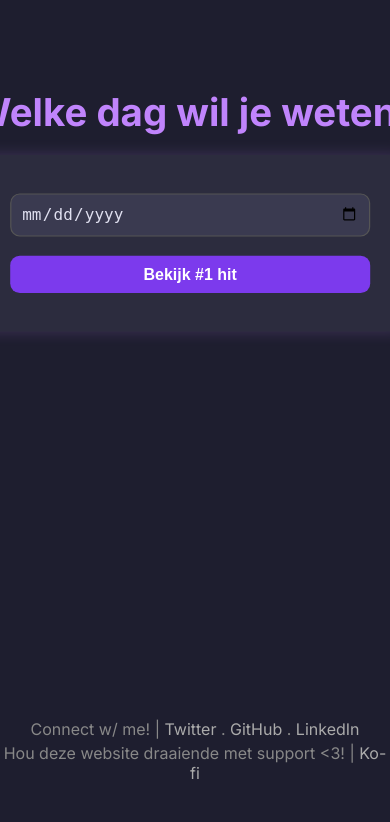
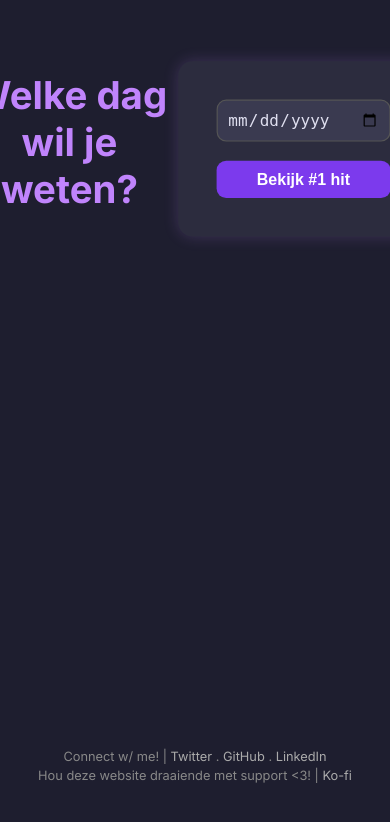
Before and after one commit to bdbrwr/geboortedaghit, a Flask app: page / in a window 390 px wide. Shown: the top 822 px of the page. Run offline with Flask 3, Linux system fonts and the light colour scheme.

Commit message:
More mobile formatting

```diff
--- a/app/static/css/style.css
+++ b/app/static/css/style.css
@@ -167,24 +167,22 @@ p {
 
 @media (max-width: 768px) {
   .zoom-wrapper {
-    transform: scale(1.2); /* Try 2 or 3 if needed */
+    transform: scale(1.2);
     transform-origin: top center;
-    margin-top: 2vh;
+    width: 100%;
+    display: flex;
+    justify-content: center;
   }
 
-  /* Prevent horizontal scroll caused by scaling */
-  html, body {
-    overflow-x: hidden;
+  .zoom-wrapper > * {
+    width: calc(100% / 1.2);
+    max-width: 100%;
+    box-sizing: border-box;
   }
 
-  /* Footer text scaling (independent of zoom) */
-  .site-footer,
-  .site-footer p,
-  .site-footer a {
-    font-size: 1rem !important; /* use !important to override existing styles */
+  h1, h2, p, form {
+    max-width: 100%;
+    word-wrap: break-word;
+    overflow-wrap: break-word;
   }
 }
-
-.zoom-test {
-  font-size: 1rem;
-}
```
Also changed, not shown: app/templates/result.html (+6 -3 lines).
